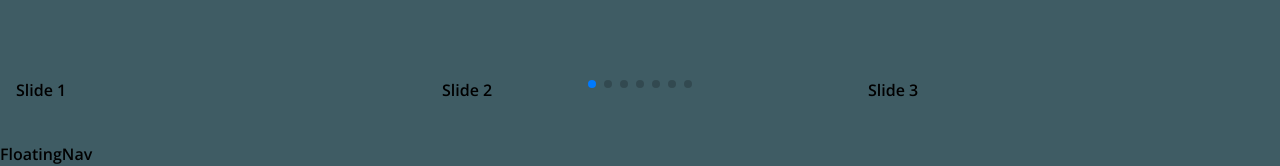
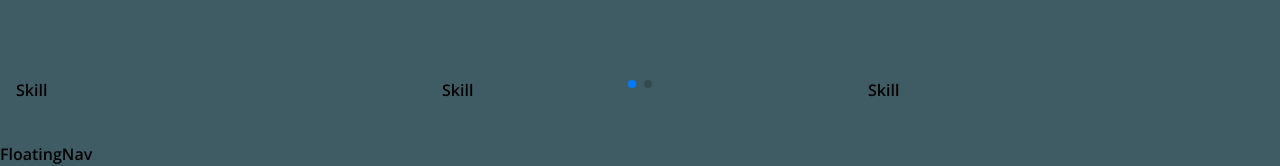
Before and after one commit to johnxlai/2023-portfolio, a React (Create React App) app: page / in a window 1280 px wide. Shown: the part 3357-3523 px from the top of the page. Built offline with nearby package versions, Linux system fonts and the light colour scheme.

Commit message:
Add skill component

```diff
--- /dev/null
+++ b/src/components/sections/skills/Skill.js
@@ -0,0 +1,7 @@
+import React from 'react';
+
+const Skill = () => {
+  return <div>Skill</div>;
+};
+
+export default Skill;
--- a/src/components/sections/skills/Skills.js
+++ b/src/components/sections/skills/Skills.js
@@ -8,6 +8,9 @@ import 'swiper/css/pagination';
 
 // import required modules
 import { FreeMode, Pagination } from 'swiper';
+
+import SkillsData from './skillsData';
+import Skill from './Skill';
 
 const Skills = () => {
   return (
@@ -23,15 +26,13 @@ const Skills = () => {
         }}
         modules={[FreeMode, Pagination]}
         className="mySwiper">
-        <SwiperSlide>Slide 1</SwiperSlide>
-        <SwiperSlide>Slide 2</SwiperSlide>
-        <SwiperSlide>Slide 3</SwiperSlide>
-        <SwiperSlide>Slide 4</SwiperSlide>
-        <SwiperSlide>Slide 5</SwiperSlide>
-        <SwiperSlide>Slide 6</SwiperSlide>
-        <SwiperSlide>Slide 7</SwiperSlide>
-        <SwiperSlide>Slide 8</SwiperSlide>
-        <SwiperSlide>Slide 9</SwiperSlide>
+        {SkillsData.map((skill) => {
+          return (
+            <SwiperSlide key={skill.id}>
+              <Skill />
+            </SwiperSlide>
+          );
+        })}
       </Swiper>
     </section>
   );
```
